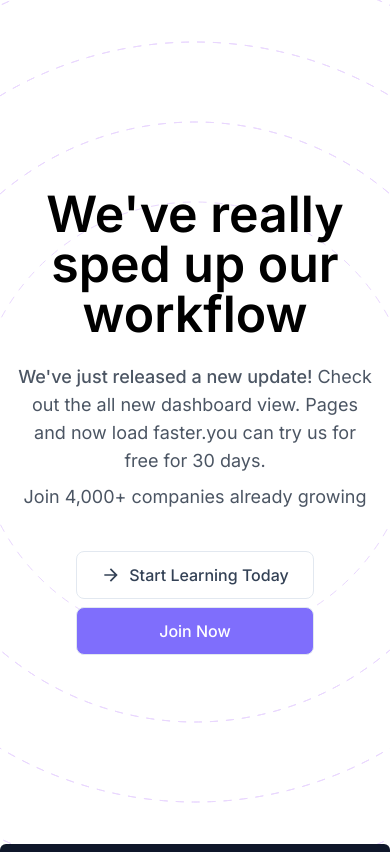
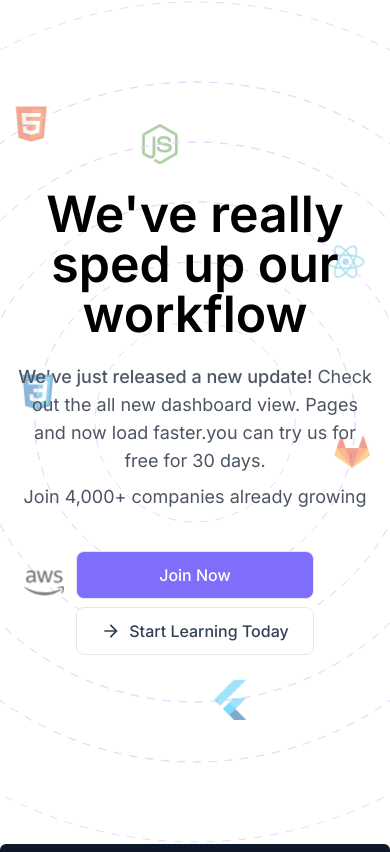
Before and after one commit to Shivam-Sharma-1/KampKode-Assignment, a Next.js app: page / in a window 390 px wide. Shown: the top 852 px of the page. Built offline with nearby package versions, Linux system fonts and the light colour scheme.

Commit message:
refactor: Improve responsiveness of HeroSection component

```diff
--- a/src/components/HeroSection.tsx
+++ b/src/components/HeroSection.tsx
@@ -1,11 +1,30 @@
 "use client";
 
-import React from "react";
+import React, { useEffect, useState } from "react";
 import OrbitingCircles from "./magicui/orbiting-circles";
 import { IoMdArrowForward } from "react-icons/io";
 import Image from "next/image";
 
 function HeroSection() {
+  const [isMobile, setIsMobile] = useState(false);
+
+  useEffect(() => {
+    const mediaQuery = window.matchMedia("(max-width: 768px)");
+    setIsMobile(mediaQuery.matches);
+
+    const handleMediaQueryChange = (event: {
+      matches: boolean | ((prevState: boolean) => boolean);
+    }) => {
+      setIsMobile(event.matches);
+    };
+
+    mediaQuery.addEventListener("change", handleMediaQueryChange);
+
+    return () => {
+      mediaQuery.removeEventListener("change", handleMediaQueryChange);
+    };
+  }, []);
+
   return (
     <section>
       <div className="relative flex h-full py-20 md:p-0 min-h-dvh w-full flex-col items-center justify-center overflow-hidden bg-background">
@@ -23,7 +42,7 @@ function HeroSection() {
             </p>
             <p> Join 4,000+ companies already growing</p>
           </div>
-          <div className="flex flex-col xs:flex-row items-center gap-2 xs:gap-6 mt-4">
+          <div className="flex flex-col-reverse xs:flex-row items-center gap-2 xs:gap-6 mt-4">
             <button className="h-12 items-center justify-center rounded-[8px] border border-slate-200 bg-white px-6 font-medium text-slate-700 cursor-pointer z-[10] flex gap-2 xs:w-fit w-full">
               <IoMdArrowForward className="w-5 h-5" />
               Start Learning Today
@@ -39,19 +58,19 @@ function HeroSection() {
           className="border-none bg-transparent"
           duration={20}
           delay={20}
-          radius={220}
+          radius={isMobile ? 100 : 220}
         ></OrbitingCircles>
 
         <OrbitingCircles
           className="border-none bg-transparent"
           duration={20}
           delay={20}
-          radius={300}
+          radius={isMobile ? 160 : 300}
         >
           <Image
             src={"/icons/css.svg"}
-            width={60}
-            height={60}
+            width={isMobile ? 40 : 60}
+            height={isMobile ? 40 : 60}
             alt="logo"
             className="opacity-50"
           />
@@ -60,12 +79,12 @@ function HeroSection() {
         <OrbitingCircles
           className="border-none bg-transparent"
           duration={20}
-          radius={300}
+          radius={isMobile ? 160 : 300}
         >
           <Image
             src={"/icons/gitlab.svg"}
-            width={60}
-            height={60}
+            width={isMobile ? 40 : 60}
+            height={isMobile ? 40 : 60}
             alt="logo"
             className="opacity-50"
           />
@@ -74,14 +93,14 @@ function HeroSection() {
         <OrbitingCircles
           className="border-none bg-transparent"
           duration={20}
-          radius={380}
+          radius={isMobile ? 220 : 380}
           delay={2}
           reverse
         >
           <Image
             src={"/icons/react.svg"}
-            width={60}
-            height={60}
+            width={isMobile ? 40 : 60}
+            height={isMobile ? 40 : 60}
             alt="logo"
             className="opacity-50"
           />
@@ -90,14 +109,14 @@ function HeroSection() {
         <OrbitingCircles
           className="border-none bg-transparent"
           duration={20}
-          radius={380}
+          radius={isMobile ? 220 : 380}
           delay={12}
           reverse
         >
           <Image
             src={"/icons/aws.svg"}
-            width={60}
-            height={60}
+            width={isMobile ? 40 : 60}
+            height={isMobile ? 40 : 60}
             alt="logo"
             className="opacity-50"
           />
@@ -106,13 +125,13 @@ function HeroSection() {
         <OrbitingCircles
           className="border-none bg-transparent"
           duration={20}
-          radius={460}
+          radius={isMobile ? 280 : 460}
           delay={4}
         >
           <Image
             src={"/icons/nodejs.svg"}
-            width={60}
-            height={60}
+            width={isMobile ? 40 : 60}
+            height={isMobile ? 40 : 60}
             alt="logo"
             className="opacity-50"
           />
@@ -121,13 +140,13 @@ function HeroSection() {
         <OrbitingCircles
           className="border-none bg-transparent"
           duration={20}
-          radius={460}
+          radius={isMobile ? 280 : 460}
           delay={14}
         >
           <Image
             src={"/icons/flutter.svg"}
-            width={60}
-            height={60}
+            width={isMobile ? 40 : 60}
+            height={isMobile ? 40 : 60}
             alt="logo"
             className="opacity-50"
           />
@@ -136,14 +155,14 @@ function HeroSection() {
         <OrbitingCircles
           className="border-none bg-transparent"
           duration={20}
-          radius={540}
+          radius={isMobile ? 340 : 540}
           delay={6}
           reverse
         >
           <Image
             src={"/icons/html5.svg"}
-            width={60}
-            height={60}
+            width={isMobile ? 40 : 60}
+            height={isMobile ? 40 : 60}
             alt="logo"
             className="opacity-50"
           />
@@ -152,14 +171,14 @@ function HeroSection() {
         <OrbitingCircles
           className="border-none bg-transparent"
           duration={20}
-          radius={540}
+          radius={isMobile ? 340 : 540}
           delay={1}
           reverse
         >
           <Image
             src={"/icons/android.svg"}
-            width={60}
-            height={60}
+            width={isMobile ? 40 : 60}
+            height={isMobile ? 40 : 60}
             alt="logo"
             className="opacity-50"
           />
@@ -168,7 +187,7 @@ function HeroSection() {
         <OrbitingCircles
           className="border-none bg-transparent"
           duration={20}
-          radius={620}
+          radius={isMobile ? 420 : 620}
         ></OrbitingCircles>
       </div>
     </section>
```
